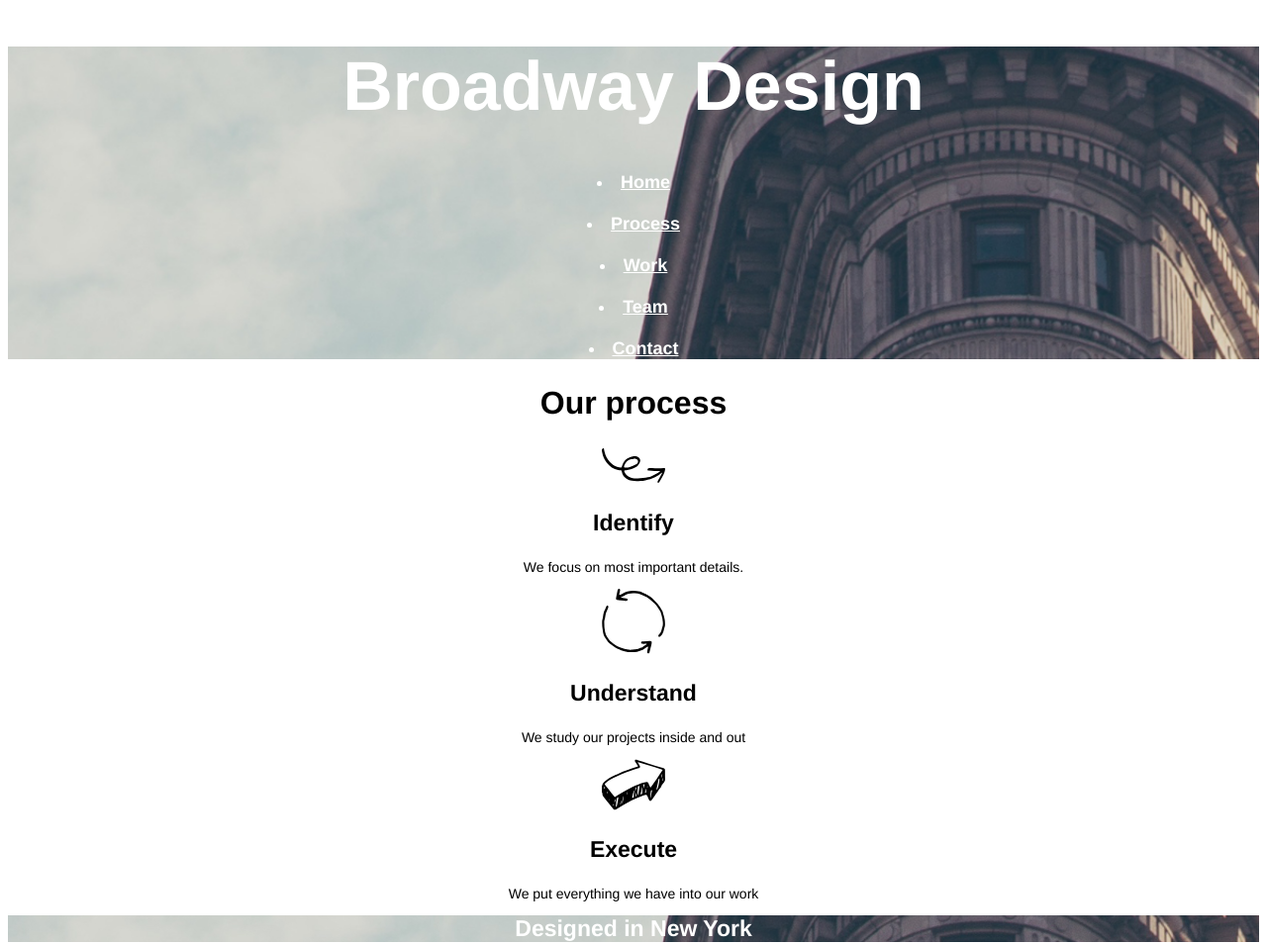
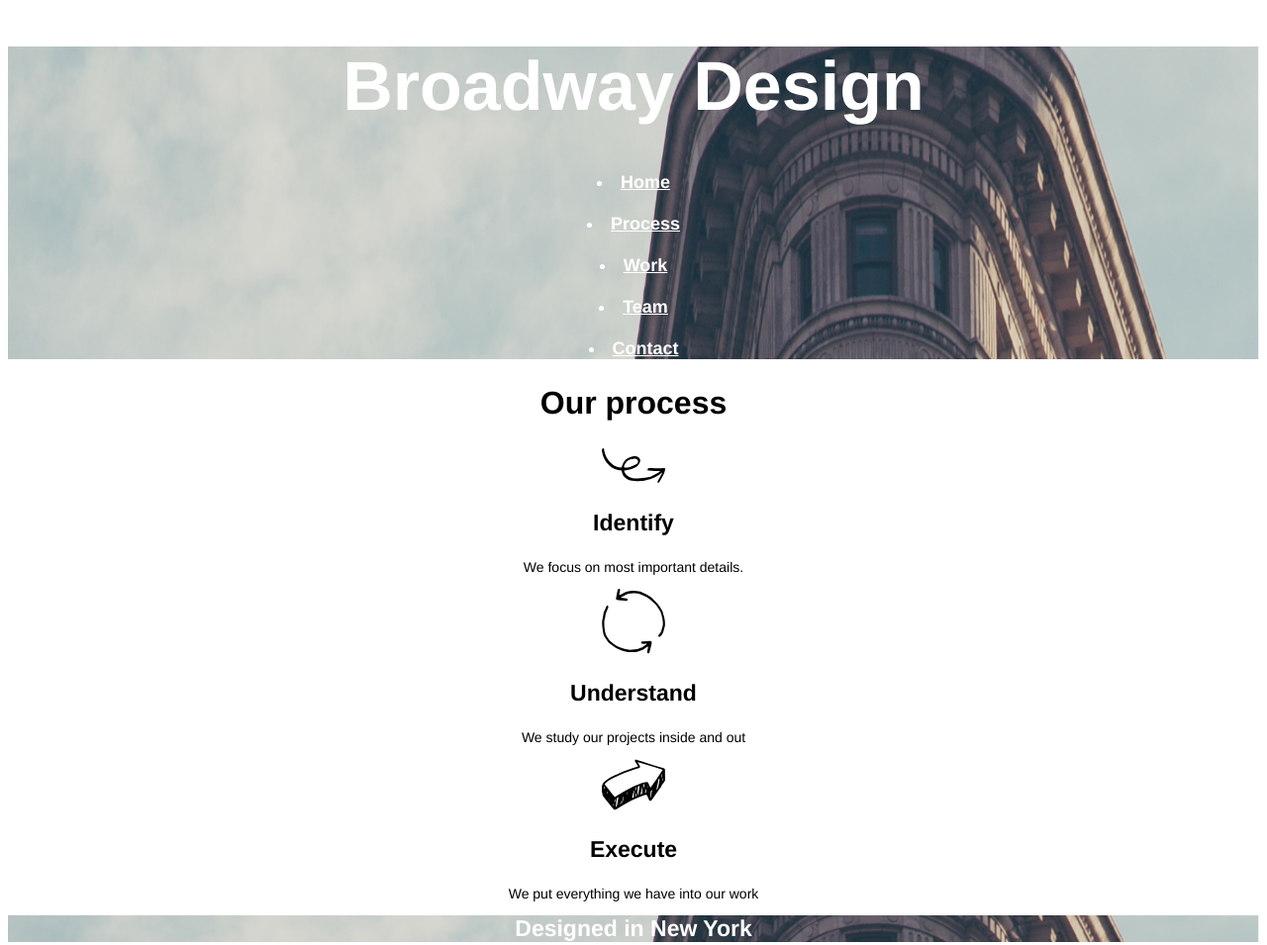
Before and after one commit to vanathiram/Broadway, a plain HTML site: page index.html in a window 1280 px wide. Shown: the top 955 px of the page at 99% size. Drawn offline with Linux system fonts and the light colour scheme; files whose address does not match are found by name.

Commit message:
final changes

```diff
--- a/index.html
+++ b/index.html
@@ -5,7 +5,6 @@
     <title>Broadway</title>
   </head>
   <body>
-    <div zoom>
     <div class="topic1">
       <h1> Broadway Design</h1>
       <u>
@@ -51,7 +50,5 @@
       <u> TEAM</u>
       <u> CONTACT</u>
     </h4>
-
-</zoom>
   </body>
   </html>
--- a/resources/css/style.css
+++ b/resources/css/style.css
@@ -9,8 +9,9 @@ body
   color:white;
   background-image:url("file:///c:/vanathi/projects/Broadway/resources/images/the-flatiron-building.png");
   background-position:center;
+  background-size:100% 100%;
   font-size:18px;
-  background-size: cover;
+
 }
 h1
 {
@@ -30,6 +31,7 @@ h3
   color:white;
   background-image:url("file:///c:/vanathi/projects/Broadway/resources/images/the-flatiron-building.png");
   background-position:center;
+  background-size: 100%;
 }
 
 h4
```
